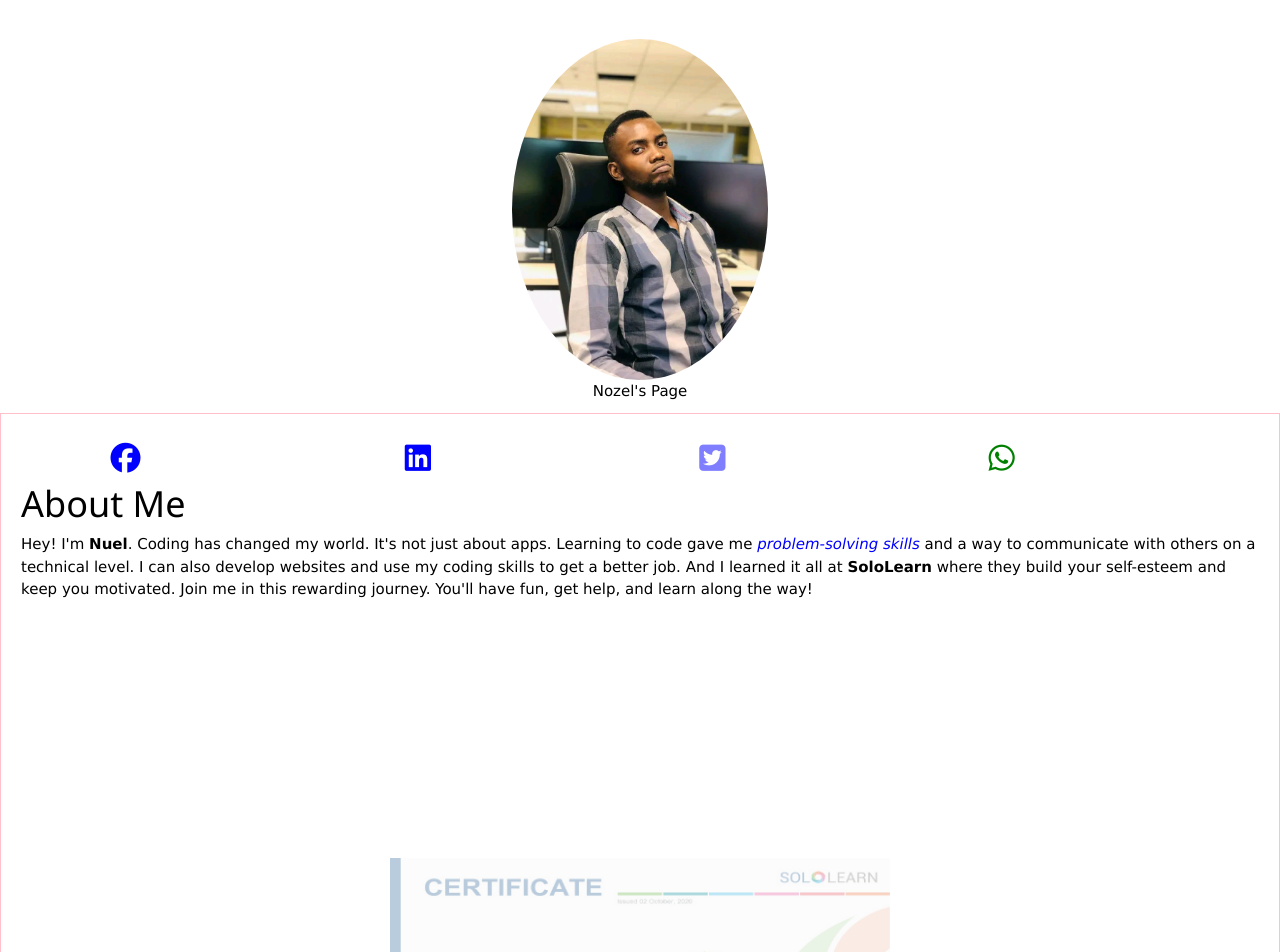
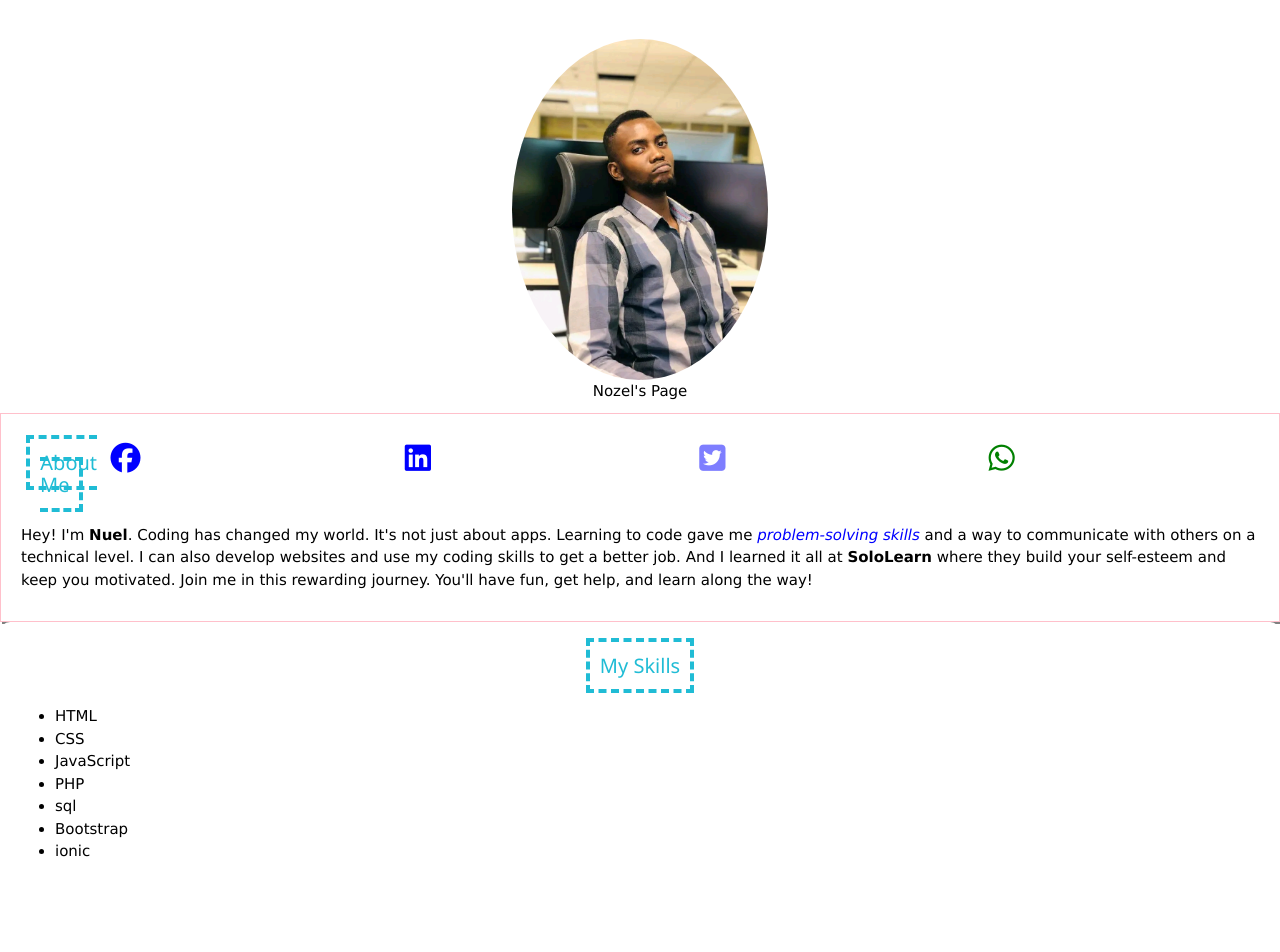
Before and after one commit to Nozel-silva/Nuel, a plain HTML site: page index.html in a window 1280 px wide. Shown: the top 952 px of the page. Drawn offline with nearby package versions, Linux system fonts and the light colour scheme.

Commit message:
Update index.html

```diff
--- a/index.html
+++ b/index.html
@@ -90,7 +90,23 @@ box-shadow:2px 2px grey;
     .social{
         background: white;
     }
-
+  .section {
+    background-color: #fff;
+    padding: 15px;
+    margin-bottom: 10px;
+    border-radius: 10px;
+}
+h1 {
+    font-size: 15pt;
+    color: #20bcd5;
+    text-align: center;
+    padding: 18px 0 18px 0;
+    margin: 0 0 10px 0;
+}
+h1 span {
+    border: 4px dashed #20bcd5;
+    padding: 10px;
+}
 
     .write i{
         color: blue;
@@ -172,7 +188,21 @@ box-shadow:2px 2px grey;
                Hey! I'm <strong>Nuel</strong>. Coding has changed my world. It's not just about apps. Learning to code gave me <i>problem-solving skills</i> and a way to communicate with others on a technical level. I can also develop websites and use my coding skills to get a better job. And I learned it all at <strong>SoloLearn</strong> where they build your self-esteem and keep you motivated. Join me in this rewarding journey. You'll have fun, get help, and learn along the way!
             </p>
 
+</div >
 
+<div class="section">
+            <h1><span>My Skills</span></h1>
+            <ul>
+                <li>HTML</li>
+                <li>CSS</li>
+                <li>JavaScript</li>
+                <li>PHP</li>
+                <li>sql</li>
+                <li>Bootstrap</li>
+                <li>ionic</li>
+
+            </ul>
+        </div>
 
 <div class="cot">
 <div class="w3-content w3-section" style="max-width:500px">
```
